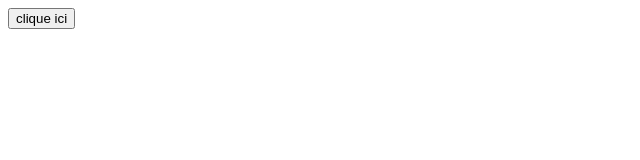
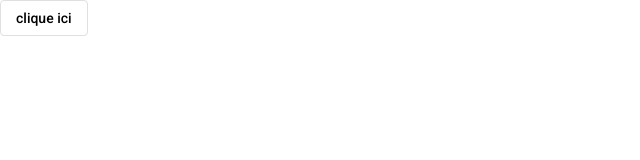
Before and after one commit to OnJazz/SimpleGoogleCalculatrice, an Angular app in the folder SimpleGoogleCalculatriceFront/: page / in a window 1280 px wide. Shown: the top 160 px of the page, without its empty margins (0-640 px from the left). Built offline with nearby package versions, Linux system fonts and the light colour scheme.

Commit message:
feat: add material to the front project

```diff
--- a/SimpleGoogleCalculatriceFront/angular.json
+++ b/SimpleGoogleCalculatriceFront/angular.json
@@ -31,6 +31,7 @@
               "src/assets"
             ],
             "styles": [
+              "./node_modules/@angular/material/prebuilt-themes/indigo-pink.css",
               "src/styles.scss"
             ],
             "scripts": []
@@ -99,6 +100,7 @@
               "src/assets"
             ],
             "styles": [
+              "./node_modules/@angular/material/prebuilt-themes/indigo-pink.css",
               "src/styles.scss"
             ],
             "scripts": []
--- a/SimpleGoogleCalculatriceFront/package.json
+++ b/SimpleGoogleCalculatriceFront/package.json
@@ -11,10 +11,12 @@
   "private": true,
   "dependencies": {
     "@angular/animations": "~13.3.0",
+    "@angular/cdk": "^13.3.8",
     "@angular/common": "~13.3.0",
     "@angular/compiler": "~13.3.0",
     "@angular/core": "~13.3.0",
     "@angular/forms": "~13.3.0",
+    "@angular/material": "^13.3.8",
     "@angular/platform-browser": "~13.3.0",
     "@angular/platform-browser-dynamic": "~13.3.0",
     "@angular/router": "~13.3.0",
--- a/SimpleGoogleCalculatriceFront/src/app/app.component.html
+++ b/SimpleGoogleCalculatriceFront/src/app/app.component.html
@@ -1 +1 @@
-<button (click)="sendRequest()">clique ici</button>
+<button mat-stroked-button (click)="sendRequest()">clique ici</button>
--- a/SimpleGoogleCalculatriceFront/src/index.html
+++ b/SimpleGoogleCalculatriceFront/src/index.html
@@ -6,8 +6,11 @@
   <base href="/">
   <meta name="viewport" content="width=device-width, initial-scale=1">
   <link rel="icon" type="image/x-icon" href="favicon.ico">
+  <link rel="preconnect" href="https://fonts.gstatic.com">
+  <link href="https://fonts.googleapis.com/css2?family=Roboto:wght@300;400;500&display=swap" rel="stylesheet">
+  <link href="https://fonts.googleapis.com/icon?family=Material+Icons" rel="stylesheet">
 </head>
-<body>
+<body class="mat-typography">
   <app-root></app-root>
 </body>
 </html>
--- a/SimpleGoogleCalculatriceFront/src/styles.scss
+++ b/SimpleGoogleCalculatriceFront/src/styles.scss
@@ -1 +1,4 @@
 /* You can add global styles to this file, and also import other style files */
+
+html, body { height: 100%; }
+body { margin: 0; font-family: Roboto, "Helvetica Neue", sans-serif; }
```
Also changed, not shown: SimpleGoogleCalculatriceFront/src/app/app.module.ts (+6 -2 lines), 1 other file (tests, documents, lock files or other folders).
